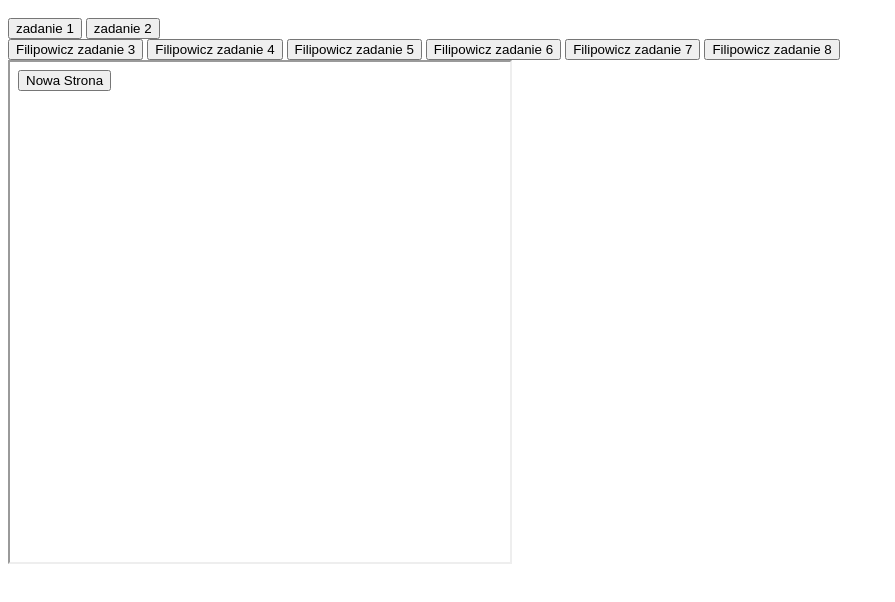
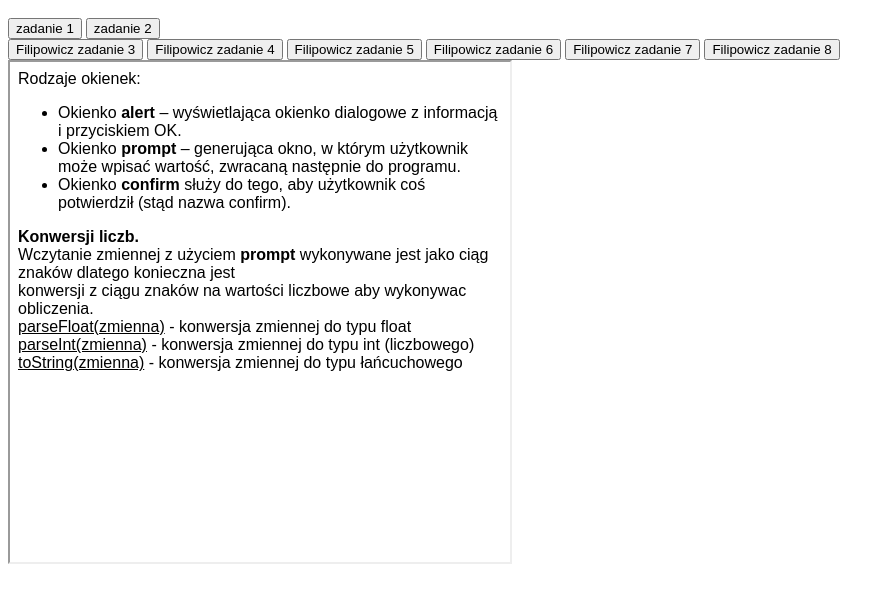
Before and after one commit to MrHartix/WebPageBF, a plain HTML site: page index.html in a window 1280 px wide. Shown: the part 48-650 px from the top of the page, without its empty margins (0-895 px from the left). Drawn offline with Linux system fonts and the light colour scheme.

Commit message:
Update index.html

```diff
--- a/index.html
+++ b/index.html
@@ -55,7 +55,7 @@
         <input type="button" name="przycisk" value="Filipowicz zadanie 7" onclick="prompt_box()">
         <input type="button" name="przycisk" value="Filipowicz zadanie 8" onclick="WinOpen_filipowicz8()">
         <br>
-        <iframe src=zadanie1.html width=500px height=500px></iframe>
+        <iframe src=zadanie3.html width=500px height=500px></iframe>
     </form>
 </body>
 </html>
```
